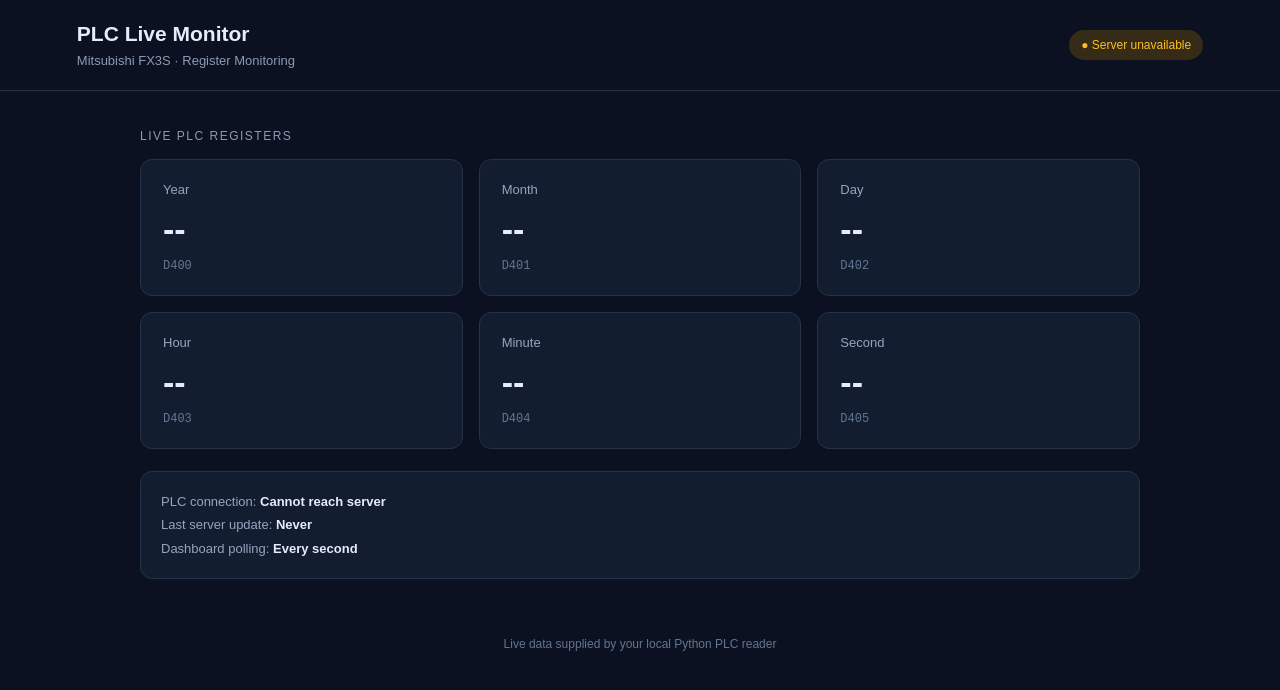
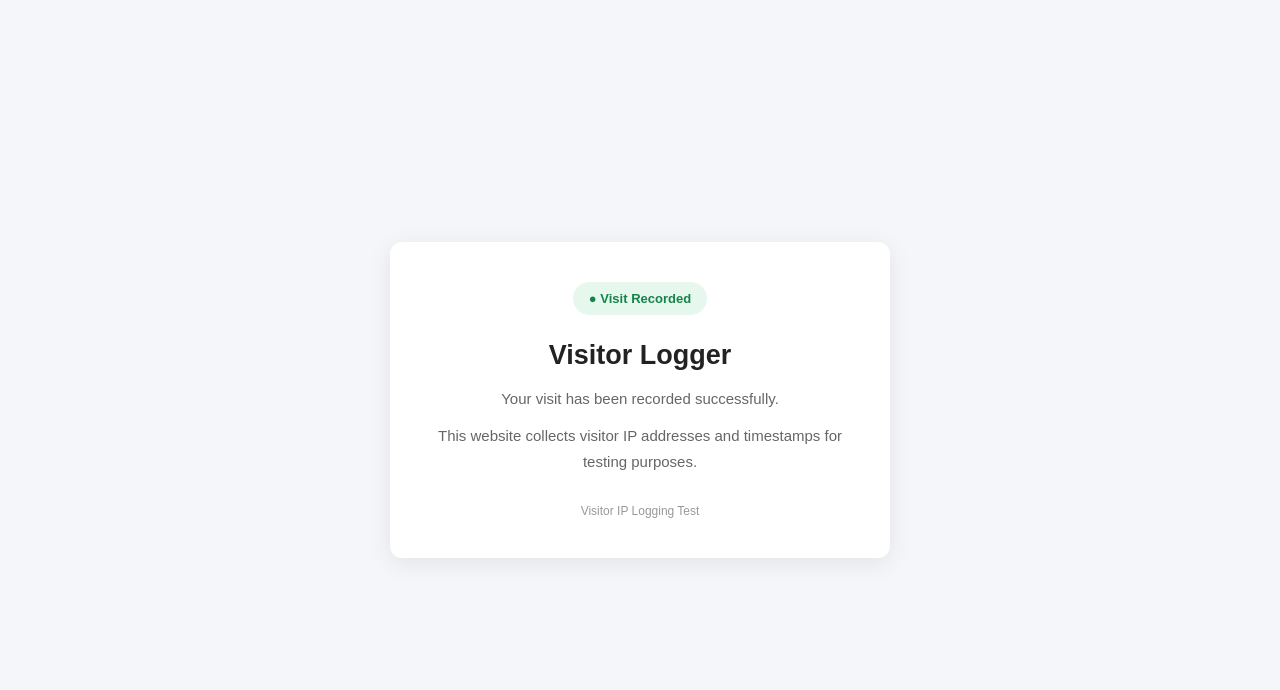
Before and after one commit to testingnothing/arcadedemo, a website: page index.html in a window 1280 px wide. Drawn offline with Linux system fonts and the light colour scheme; no server answers.

Commit message:
Rename PLC Live Monitor to Visitor Logger

```diff
--- a/index.html
+++ b/index.html
@@ -1,222 +1,99 @@
 <!DOCTYPE html>
 <html lang="en">
+
 <head>
     <meta charset="UTF-8">
     <meta name="viewport" content="width=device-width, initial-scale=1.0">
-    <title>PLC Live Monitor</title>
+
+    <title>Visitor Logger</title>
 
     <style>
-        * { box-sizing: border-box; }
+        * {
+            margin: 0;
+            padding: 0;
+            box-sizing: border-box;
+        }
 
         body {
-            margin: 0;
+            font-family: Arial, sans-serif;
+            background: #f4f6f9;
             min-height: 100vh;
-            background: #0b1120;
-            color: #e5edf8;
-            font-family: Arial, sans-serif;
+            display: flex;
+            align-items: center;
+            justify-content: center;
+            padding: 20px;
         }
 
-        header {
-            padding: 22px 6%;
-            border-bottom: 1px solid #263247;
-            display: flex;
-            justify-content: space-between;
-            align-items: center;
-            gap: 16px;
+        .container {
+            background: white;
+            width: 100%;
+            max-width: 500px;
+            padding: 40px;
+            border-radius: 12px;
+            text-align: center;
+            box-shadow: 0 5px 25px rgba(0, 0, 0, 0.08);
         }
 
-        h1 { font-size: 21px; margin: 0; }
-        .subtitle { color: #8b9bb4; font-size: 13px; margin-top: 7px; }
-
         .status {
-            padding: 8px 12px;
+            display: inline-block;
+            background: #e6f7ed;
+            color: #16834b;
+            padding: 9px 16px;
             border-radius: 20px;
-            font-size: 12px;
-            background: #352b16;
-            color: #fbbf24;
-            white-space: nowrap;
+            font-size: 13px;
+            font-weight: bold;
+            margin-bottom: 25px;
         }
 
-        .status.online {
-            background: #123329;
-            color: #5ee6ae;
+        h1 {
+            font-size: 27px;
+            color: #222;
+            margin-bottom: 15px;
         }
 
-        main {
-            width: min(1000px, 90%);
-            margin: 38px auto;
+        p {
+            color: #666;
+            font-size: 15px;
+            line-height: 1.7;
         }
 
-        .section-title {
-            color: #8b9bb4;
+        .footer {
+            margin-top: 30px;
             font-size: 12px;
-            letter-spacing: 1.5px;
-            margin-bottom: 16px;
-        }
-
-        .grid {
-            display: grid;
-            grid-template-columns: repeat(3, minmax(0, 1fr));
-            gap: 16px;
-        }
-
-        .card {
-            background: #131d30;
-            border: 1px solid #263247;
-            border-radius: 12px;
-            padding: 22px;
-        }
-
-        .label { color: #94a5bf; font-size: 13px; }
-
-        .value {
-            font-size: clamp(25px, 4vw, 34px);
-            font-weight: bold;
-            margin-top: 13px;
-            overflow-wrap: anywhere;
-        }
-
-        .register {
-            color: #627692;
-            font-family: monospace;
-            font-size: 12px;
-            margin-top: 10px;
-        }
-
-        .info {
-            margin-top: 22px;
-            padding: 18px 20px;
-            background: #131d30;
-            border: 1px solid #263247;
-            border-radius: 12px;
-            color: #94a5bf;
-            font-size: 13px;
-            line-height: 1.8;
-        }
-
-        .info strong { color: #e5edf8; }
-
-        footer {
-            text-align: center;
-            padding: 20px;
-            color: #627692;
-            font-size: 12px;
-        }
-
-        @media (max-width: 600px) {
-            .grid { grid-template-columns: repeat(2, minmax(0, 1fr)); }
-            header { padding: 18px 5%; }
-            main { margin-top: 25px; }
-            .card { padding: 16px; }
+            color: #999;
         }
     </style>
 </head>
 
 <body>
-    <header>
-        <div>
-            <h1>PLC Live Monitor</h1>
-            <div class="subtitle">Mitsubishi FX3S · Register Monitoring</div>
-        </div>
-        <div id="status" class="status">Waiting for data</div>
-    </header>
 
-    <main>
-        <div class="section-title">LIVE PLC REGISTERS</div>
+    <div class="container">
 
-        <div class="grid">
-            <div class="card">
-                <div class="label">Year</div>
-                <div class="value" id="year">--</div>
-                <div class="register">D400</div>
-            </div>
-
-            <div class="card">
-                <div class="label">Month</div>
-                <div class="value" id="month">--</div>
-                <div class="register">D401</div>
-            </div>
-
-            <div class="card">
-                <div class="label">Day</div>
-                <div class="value" id="day">--</div>
-                <div class="register">D402</div>
-            </div>
-
-            <div class="card">
-                <div class="label">Hour</div>
-                <div class="value" id="hour">--</div>
-                <div class="register">D403</div>
-            </div>
-
-            <div class="card">
-                <div class="label">Minute</div>
-                <div class="value" id="minute">--</div>
-                <div class="register">D404</div>
-            </div>
-
-            <div class="card">
-                <div class="label">Second</div>
-                <div class="value" id="second">--</div>
-                <div class="register">D405</div>
-            </div>
+        <div class="status">
+            ● Visit Recorded
         </div>
 
-        <div class="info">
-            <div>PLC connection: <strong id="connection">Waiting</strong></div>
-            <div>Last server update: <strong id="updated">Never</strong></div>
-            <div>Dashboard polling: <strong>Every second</strong></div>
+        <h1>Visitor Logger</h1>
+
+        <p>
+            Your visit has been recorded successfully.
+        </p>
+
+        <p style="margin-top: 12px;">
+            This website collects visitor IP addresses
+            and timestamps for testing purposes.
+        </p>
+
+        <div class="footer">
+            Visitor IP Logging Test
         </div>
-    </main>
 
-    <footer>Live data supplied by your local Python PLC reader</footer>
+    </div>
 
     <script>
-        const fields = ["year", "month", "day", "hour", "minute", "second"];
+        console.log("Visitor logger website loaded.");
+    </script>
 
-        async function refreshData() {
-            const status = document.getElementById("status");
+</body>
 
-            try {
-                const response = await fetch("/api/plc-data", {
-                    cache: "no-store"
-                });
-
-                if (!response.ok) {
-                    throw new Error("Server returned " + response.status);
-                }
-
-                const result = await response.json();
-                const online = result.connected && result.data;
-
-                status.textContent = online ? "● Connected" : "● Offline";
-                status.classList.toggle("online", Boolean(online));
-
-                document.getElementById("connection").textContent =
-                    online ? "Receiving data" : "Waiting for Python data";
-
-                if (online) {
-                    fields.forEach(field => {
-                        document.getElementById(field).textContent =
-                            String(result.data[field]).padStart(2, "0");
-                    });
-
-                    document.getElementById("year").textContent =
-                        result.data.year;
-
-                    document.getElementById("updated").textContent =
-                        new Date(result.data.receivedAt).toLocaleTimeString();
-                }
-            } catch (error) {
-                status.textContent = "● Server unavailable";
-                status.classList.remove("online");
-                document.getElementById("connection").textContent =
-                    "Cannot reach server";
-            }
-        }
-
-        refreshData();
-        setInterval(refreshData, 1000);
-    </script>
-</body>
 </html>
```
